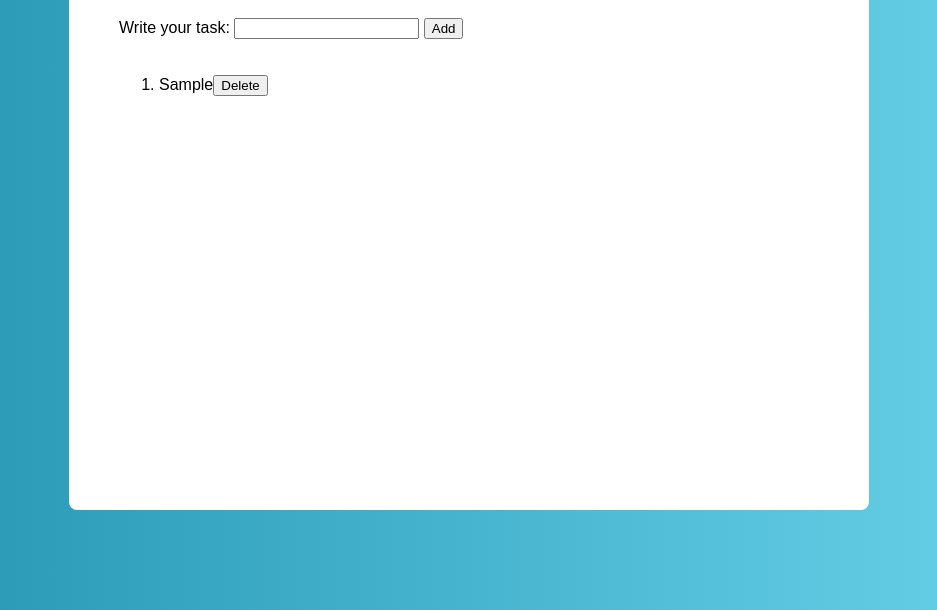
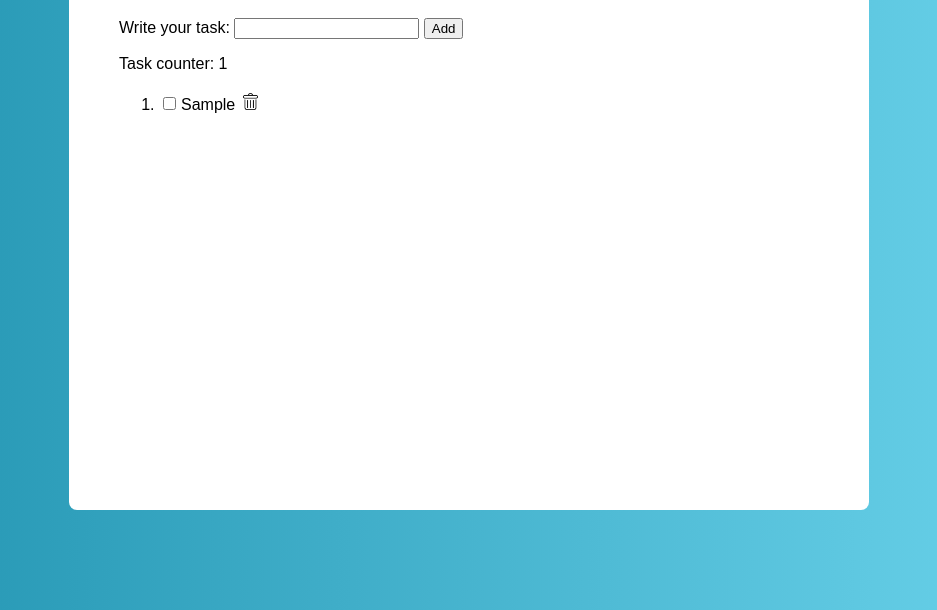
Before and after one commit to TarasKostiv/ampli-adv-fe-18-todo, a plain HTML site: page index.html in a window 1280 px wide. Both pictures are taken after typing "Sample" into the empty fields and a click on the button "Add". Shown: the part 190-800 px from the top of the page, without its empty margins (171-1108 px from the left). Drawn offline with Linux system fonts and the light colour scheme.

Commit message:
rewrite app.js, +new css, rework class

```diff
--- a/app.js
+++ b/app.js
@@ -1,40 +1,51 @@
-const addInput = document.querySelector('#add-input');
-const addBtn = document.querySelector('#add-btn');
+const addInput = document.getElementById('add-input');
+const addBtn = document.getElementById('add-btn');
 const list = document.querySelector('.list');
+const items = list.children;
+const countNum = document.querySelector('.task-counter_num');
+
+// Визначення завдань на початку роботи сторінки
+countNum.innerText = items.length;
 
 function addTask() {
-  const li = document.createElement('li');
-  li.classList.add('list-elem');
+  // Ініціалізація елементів
+  const newTask = document.createElement('li');
+  newTask.classList.add('list_item');
 
-  // const inputCheckbox = document.createElement('input');
-  // inputCheckbox.classList.add('list_elem_ckeckbox');
-  // inputCheckbox.type = 'checkbox';
+  const taskCheckbox = document.createElement('input');
+  taskCheckbox.classList.add('list_elem_txt');
+  taskCheckbox.type = 'checkbox';
 
-  const spanTxt = document.createElement('span');
-  spanTxt.classList.add('list-elem-txt');
+  const taskText = document.createElement('span');
+  taskText.classList.add('list_elem_txt');
 
-  const buttonDelete = document.createElement('button');
-  buttonDelete.classList.add('list_elem_btn-delete');
-  buttonDelete.append('Delete');
+  const taskDeleteBtn = document.createElement('button');
+  taskDeleteBtn.classList.add('list_elem_btn-delete');
 
-  if (addInput.value === '') {
-    alert('Write your task');
+  const trashIcon = document.createElement('img');
+  trashIcon.classList.add('list_elem_img-trash');
+  trashIcon.src = "./trash-icon.png";
+  taskDeleteBtn.appendChild(trashIcon);
+  // Добавляння елементів в HTML
+  if (addInput.value) {
+    taskText.innerText = addInput.value;
+    newTask.append(taskCheckbox, taskText, taskDeleteBtn);
+    list.appendChild(newTask);
+    addInput.value = '';
   } else {
-    const newTask = addInput.value;
-    spanTxt.append(newTask);
-    list.appendChild(li).append(spanTxt, buttonDelete);
-    addInput.value = '';
-    elemDelete(buttonDelete);
+    alert('Write your task, please!');
   }
+
+  // Функціонал завдань: видалення і заштриховування
+  taskDeleteBtn.addEventListener('click', () => {
+    newTask.remove();
+    countNum.innerText = items.length;
+  });
+  taskCheckbox.addEventListener('click', () => { taskText.classList.toggle('list_elem_txt__checked'); });
+
+  // Лічильник завданнь
+  countNum.innerText = items.length;
 }
 
-function elemDelete(element) {
-  element.addEventListener('click', (event) => {
-    element.parentElement.remove();
-    event.stopPropagation();
-  });
-}
-
-addBtn.onclick = function () {
-  addTask();
-}
+// Виконання фунції при натисканні кнопки
+addBtn.addEventListener('click', () => { addTask() });
--- a/index.html
+++ b/index.html
@@ -15,20 +15,23 @@
     <label for="add-input">Write your task:</label>
     <input type="text" name="add-input" id="add-input" maxlength="50">
     <button type="button" id="add-btn">Add</button>
+    <p class="task-counter">Task counter: <span class="task-counter_num"></span></p>
 
     <div class="list-wrap">
       <ol class="list">
-        <!-- <li class="list_elem"> -->
-        <!-- <input class="list_elem_checkbox" type="checkbox" name="task-check" id="task-check"> -->
-        <!-- <span class="list_elem_txt">Some text </span>
-        <button type="button" class="list_elem_btn-delete" id="task-delete-btn">Delete</button>
+        <!-- <li class="list_elem">
+          <input class="list_elem_checkbox" type="checkbox" name="task-check" id="task-check">
+          <span class="list_elem_txt">Some text </span>
+          <button type="button" class="list_elem_btn-delete" id="task-delete-btn">
+            <img src="./trash-icon.png" class="list_elem_img-trash" />
+          </button>
         </li> -->
       </ol>
     </div>
   </div>
 
 
-  <script src="./app.js"></script>
+  <script defer src="./app.js"></script>
 </body>
 
 </html>
--- a/styles/main.scss
+++ b/styles/main.scss
@@ -48,12 +48,34 @@ input,button{
   overflow-y: auto;
 
   .list{
+    margin-top: 0;
     &_elem{
       &_txt{
         display: inline-block;
         margin-right: 5px;
-        margin-left: 5px;
+
+        &__checked{
+          text-decoration: line-through;
+          opacity: 0.5;
+        }
       }
+
+      &_btn-delete{
+        padding: 0;
+        margin: 0;
+        background: none;
+        border: none;
+        cursor: pointer;
+        height: 20px;
+        width: 20px;
+      }
+
+      &_img-trash{
+        height: 17px;
+        width: 17px;
+      }
+
+
     }
   }
 }
```
Also changed, not shown: styles/main.css, trash-icon.png (added).
